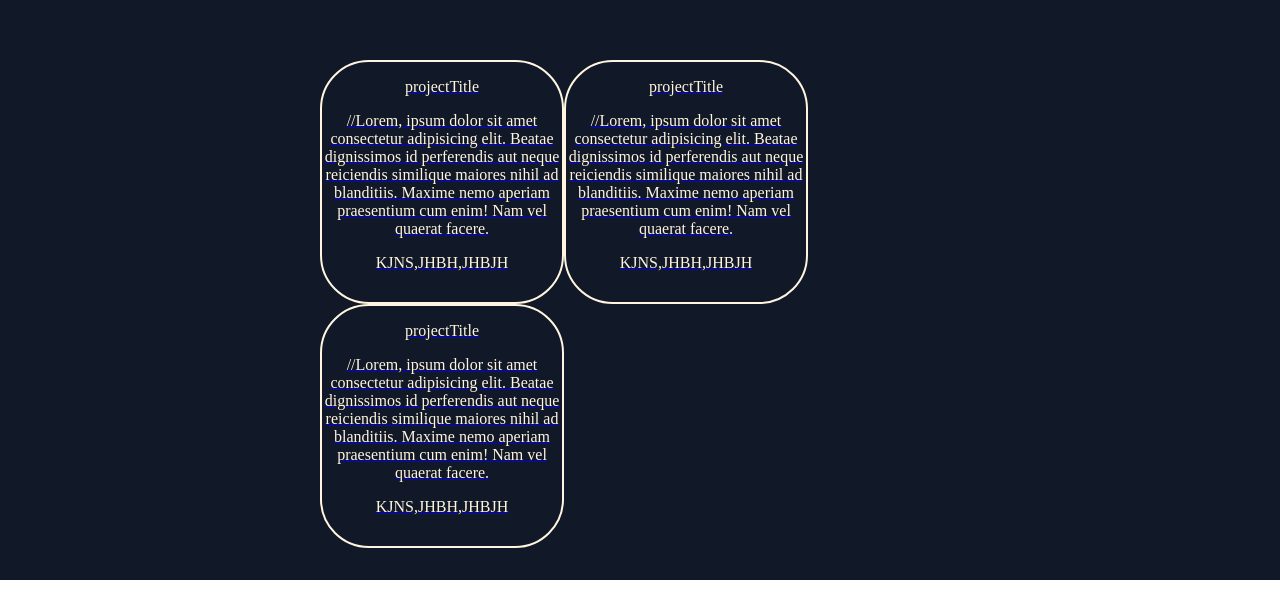
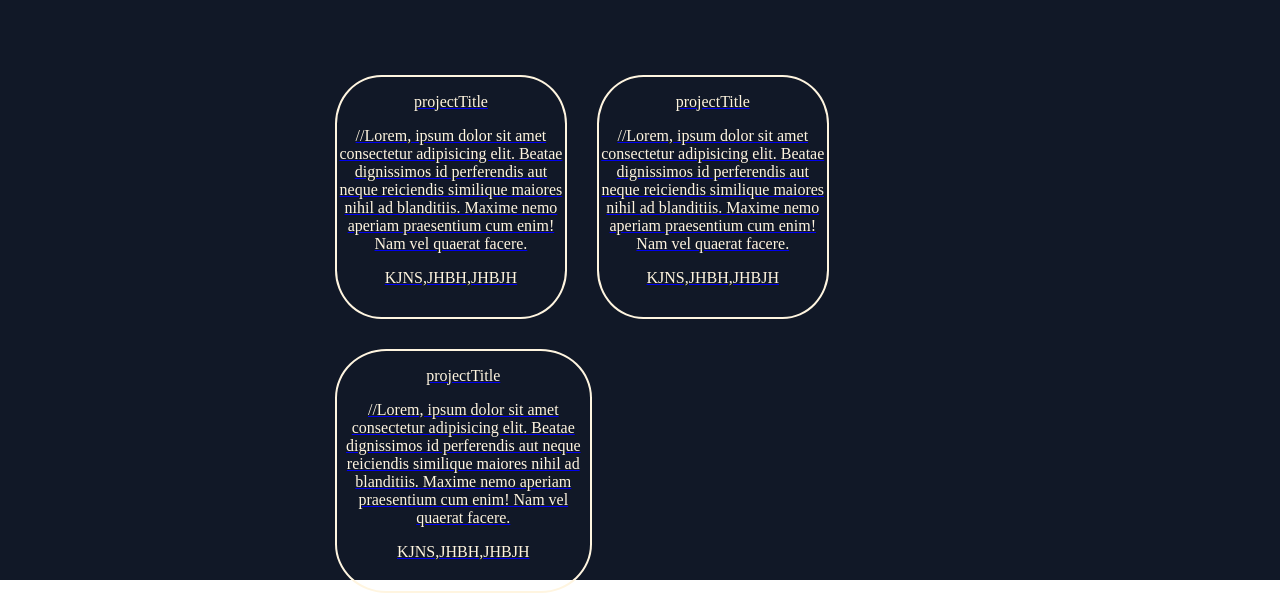
Before and after one commit to ShaharMizrachi/ShaharPortfolio, a React (Create React App) app: page / in a window 1280 px wide. Shown: the part 1020-1628 px from the top of the page. Before the commit the page ends 1600 px from the top, so only its background shows below. Built offline with nearby package versions, Linux system fonts and the light colour scheme.

Commit message:
projects boxes css

```diff
--- a/src/components/ui/projectBox/ProjectBox.css
+++ b/src/components/ui/projectBox/ProjectBox.css
@@ -7,6 +7,10 @@
   flex-direction: column;
   align-items: center;
   text-align: center;
+
+  flex-basis: 33.33%; /* Each item occupies one-third of the row */
+  flex-grow: 0.1; /* Items grow to fill available space */
+  margin: 15px; /* Adds space between items */
 }
 
 .title {
```
